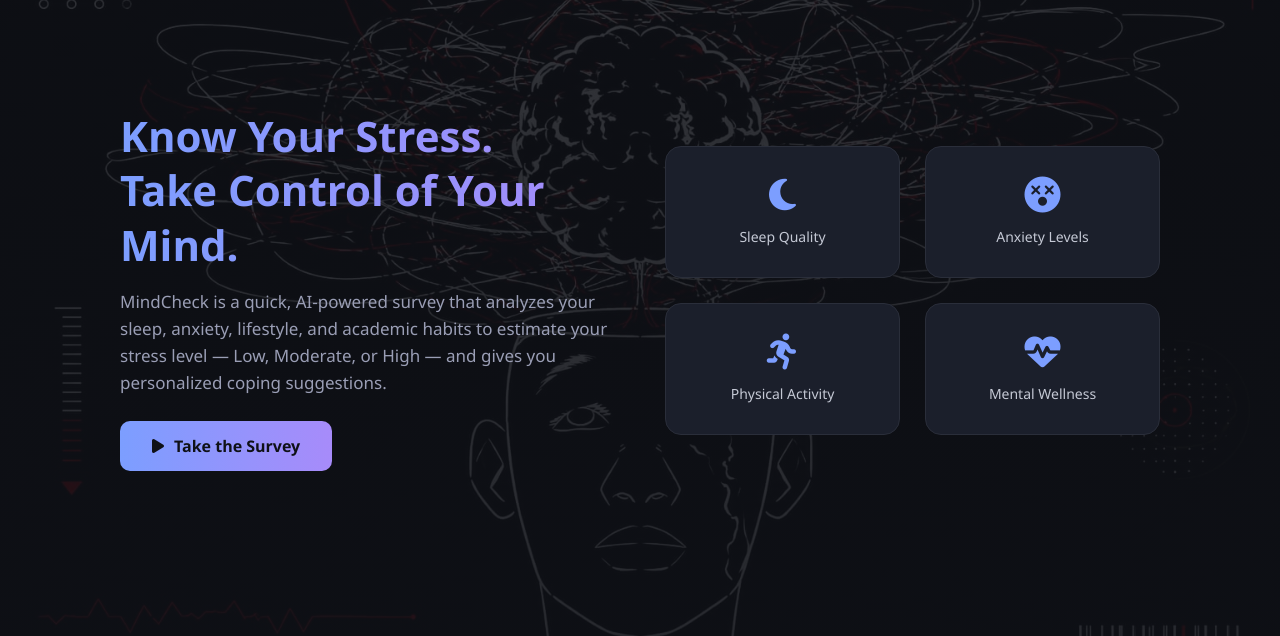
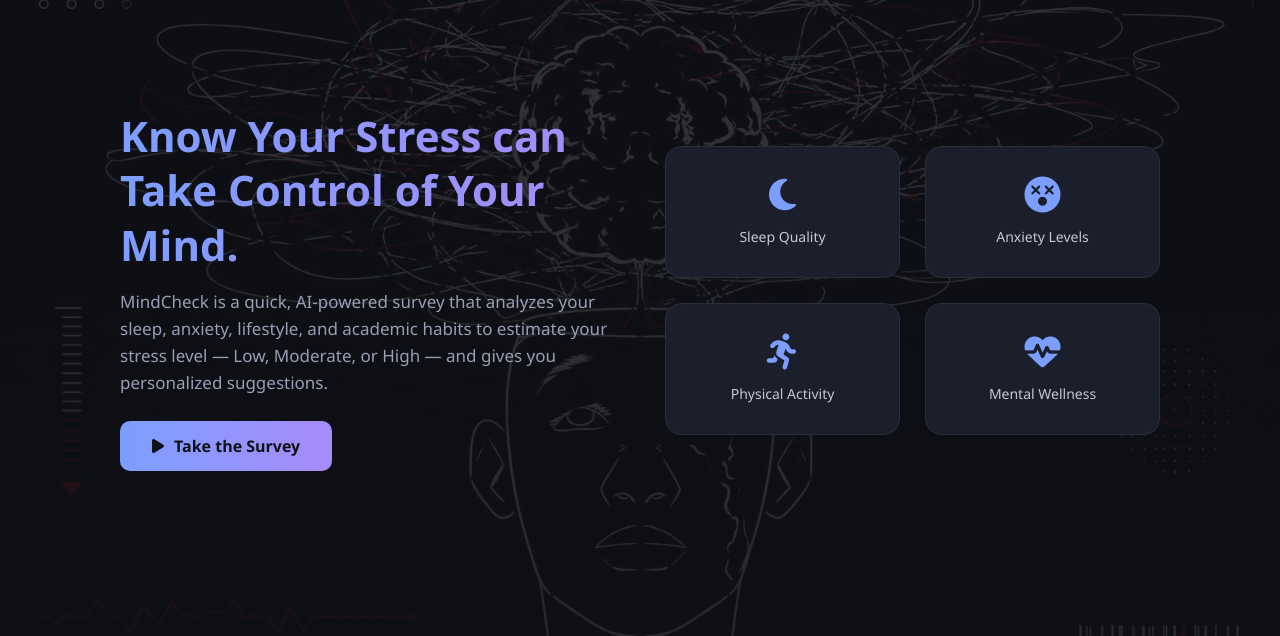
Before and after one commit to harishragaven-tech/Student-Mental-Stress-Classifier, a Flask app: page / in a window 1280 px wide. Shown: the part 77-713 px from the top of the page. Run offline with Flask 3, Linux system fonts and the light colour scheme; a user stored in the database is signed in; parts of the project's set-up code (start-up, migrations or seed data) failed here and were passed over.

Commit message:
Update home.html

```diff
--- a/StudentMentalStressClassifier/templates/home.html
+++ b/StudentMentalStressClassifier/templates/home.html
@@ -13,11 +13,11 @@
     <div class="page-wrapper">
         <div class="hero">
             <div class="hero-text">
-                <h1>Know Your Stress.<br>Take Control of Your Mind.</h1>
+                <h1>Know Your Stress can<br>Take Control of Your Mind.</h1>
                 <p>
                     MindCheck is a quick, AI-powered survey that analyzes your sleep,
                     anxiety, lifestyle, and academic habits to estimate your stress level —
-                    Low, Moderate, or High — and gives you personalized coping suggestions.
+                    Low, Moderate, or High — and gives you personalized suggestions.
                 </p>
                 <a href="/survey" class="btn-primary"><i class="fa-solid fa-play"></i> Take the Survey</a>
             </div>
```
